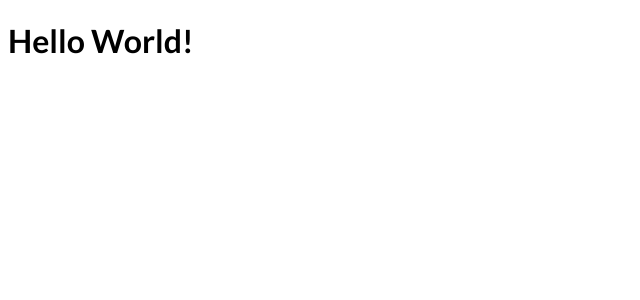
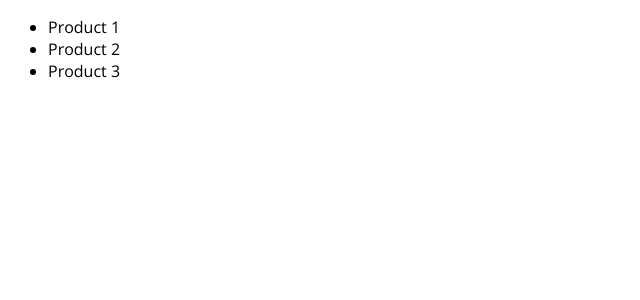
Before and after one commit to martinsgabriel1956/next_data-fetching, a Next.js app: page / in a window 1280 px wide. Shown: the top 300 px of the page, without its empty margins (0-640 px from the left). Built offline with nearby package versions, Linux system fonts and the light colour scheme.

Commit message:
feat: addin dummy data in the app

```diff
--- a/pages/index.js
+++ b/pages/index.js
@@ -1,3 +1,9 @@
 export default function Home() {
-  return <h1>Hello World!</h1>
+  return (
+    <ul>
+      <li>Product 1</li>
+      <li>Product 2</li>
+      <li>Product 3</li>
+    </ul>
+  )
 }
```
